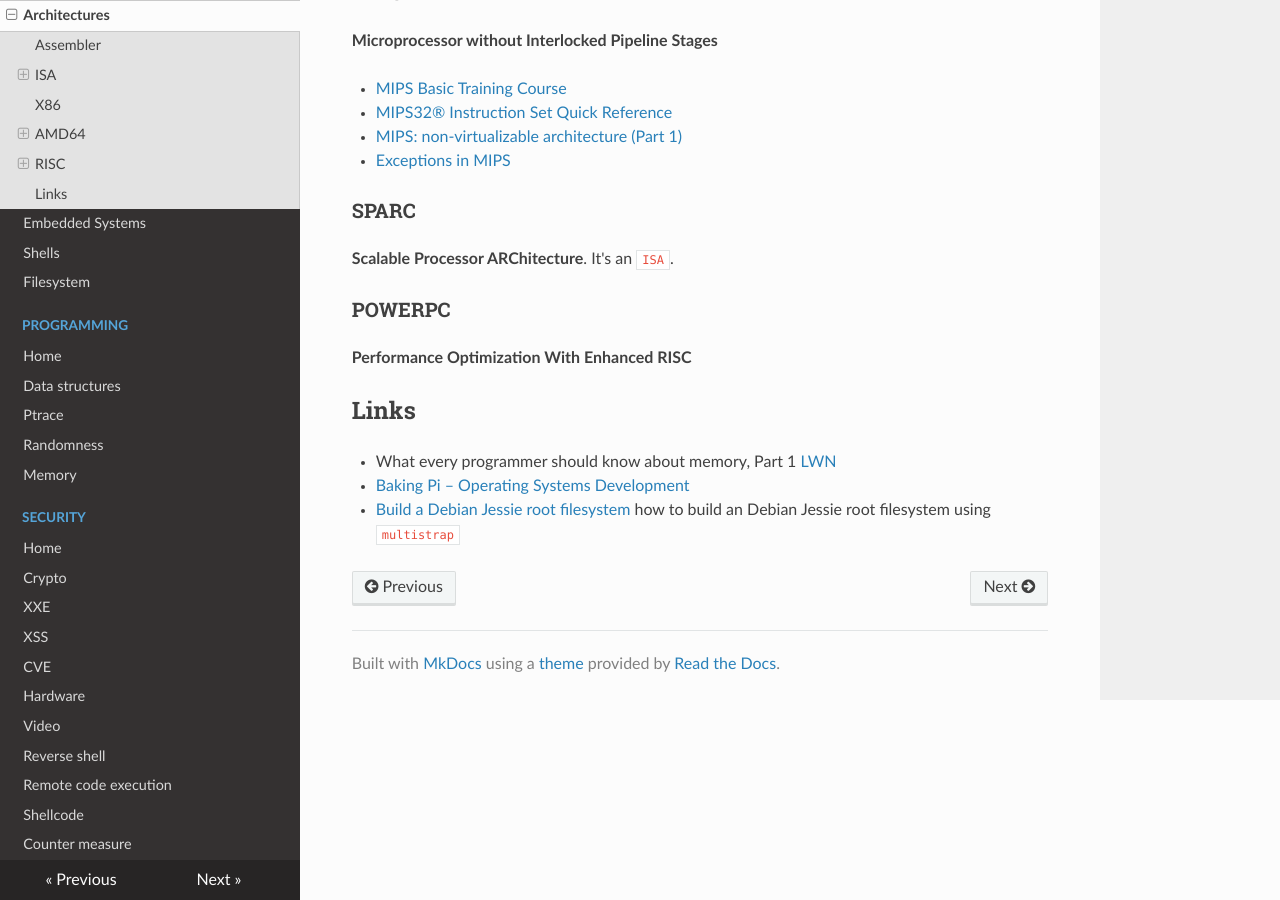
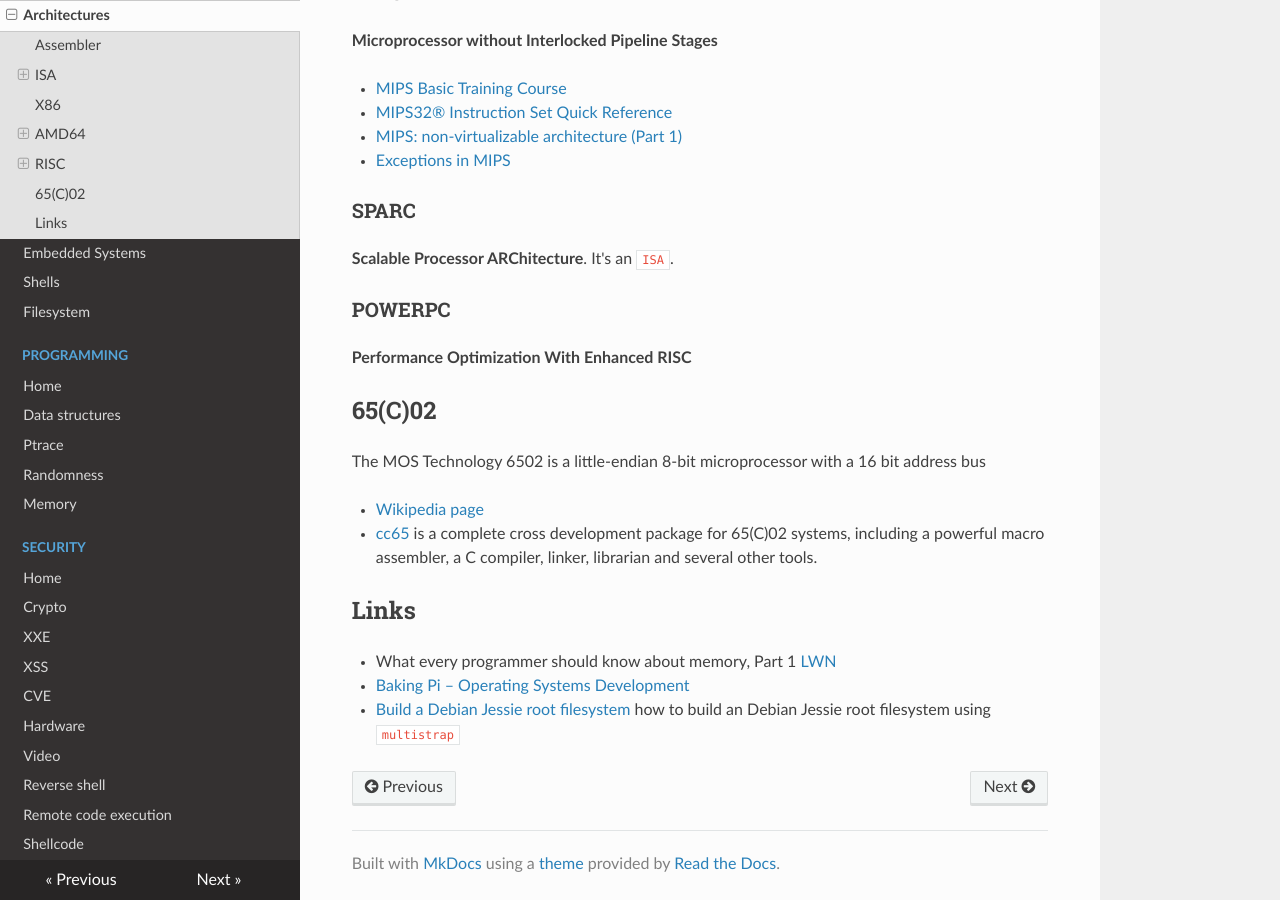
Before and after one commit to gipi/low-level, an MkDocs documentation site: the page built from docs/arch.md, in a window 1280 px wide and 900 px high, scrolled down 3625 px. Built offline with MkDocs 1.6.1, drawn with Linux system fonts in a browser that asks for light colours; nearby versions of some CDN libraries; old or Windows-style settings are respelled for this version of MkDocs.

Commit message:
arch: add 6502 section.

```diff
--- a/docs/arch.md
+++ b/docs/arch.md
@@ -165,6 +165,14 @@
 
 **Performance Optimization With Enhanced RISC**
 
+## 65(C)02
+
+The MOS Technology 6502 is a little-endian 8-bit microprocessor with a 16 bit address bus
+
+ - [Wikipedia page](https://en.wikipedia.org/wiki/MOS_Technology_6502)
+ - [cc65](https://cc65.github.io/cc65/) is a complete cross development package for 65(C)02 systems, including a powerful macro assembler, a C compiler, linker, librarian and several other tools.
+
+
 ## Links
 
  - What every programmer should know about memory, Part 1 [LWN](http://lwn.net/Articles/250967/)
```
